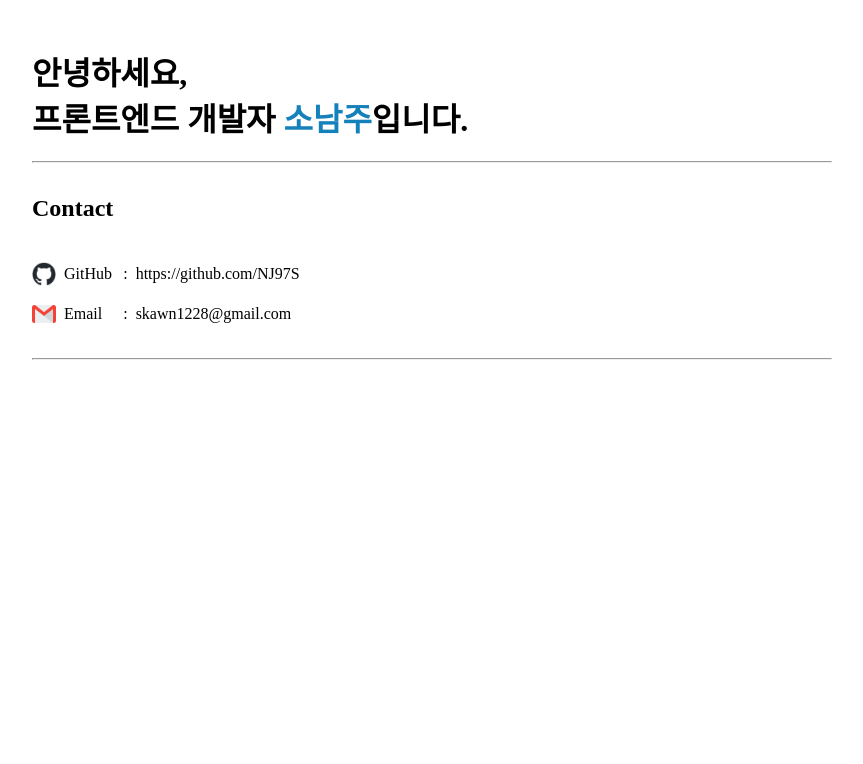
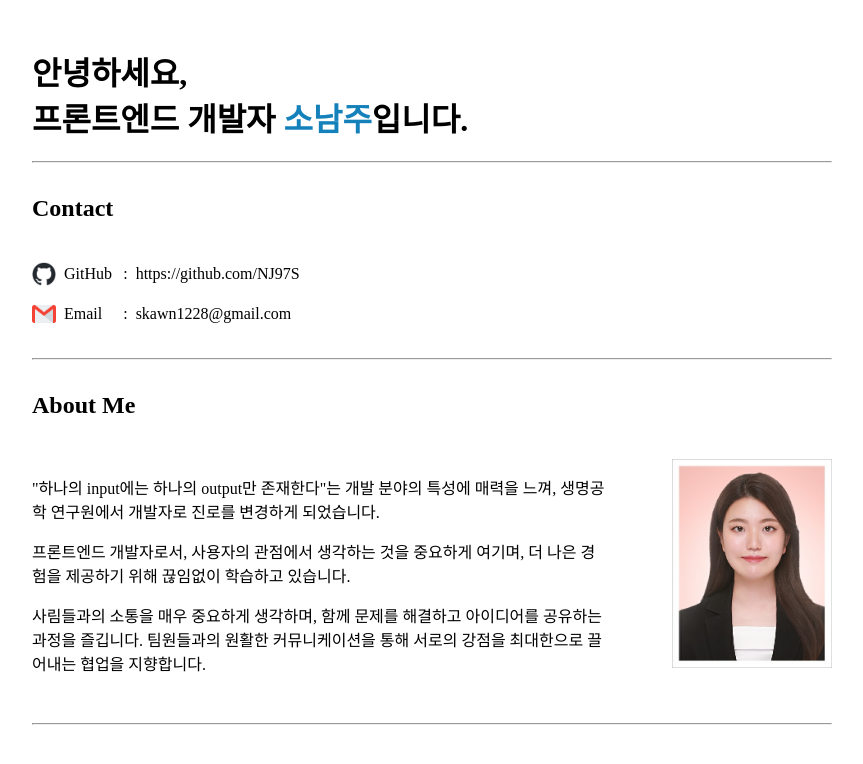
Before and after one commit to NJ97S/namju.github.io, a plain HTML site: page index.html in a window 1280 px wide. Shown: the whole page, without its empty margins (208-1071 px from the left). Drawn offline with Linux system fonts and the light colour scheme.

Commit message:
about me 추가

```diff
--- a/index.html
+++ b/index.html
@@ -15,24 +15,52 @@
 
       <hr />
 
-      <div class="contact">
+      <div class="section contact">
         <p class="title">Contact</p>
 
         <span>
-          <img src="./images/github-mark.png" />
+          <img src="./images/github-mark.png" alt="github" />
           <span class="link_name">GitHub</span>:
           <a href="https://github.com/NJ97S" target="_blank">
             https://github.com/NJ97S
           </a>
         </span>
         <span>
-          <img src="./images/gmail.png" />
+          <img src="./images/gmail.png" alt="gmail" />
           <span class="link_name">Email</span>:
           <span>skawn1228@gmail.com</span>
         </span>
       </div>
 
       <hr />
+
+      <div class="section about">
+        <p class="title">About Me</p>
+
+        <div class="profile">
+          <div>
+            <p>
+              "하나의 input에는 하나의 output만 존재한다"는 개발 분야의 특성에
+              매력을 느껴, 생명공학 연구원에서 개발자로 진로를 변경하게
+              되었습니다.
+            </p>
+            <p>
+              프론트엔드 개발자로서, 사용자의 관점에서 생각하는 것을 중요하게
+              여기며, 더 나은 경험을 제공하기 위해 끊임없이 학습하고 있습니다.
+            </p>
+            <p>
+              사림들과의 소통을 매우 중요하게 생각하며, 함께 문제를 해결하고
+              아이디어를 공유하는 과정을 즐깁니다. 팀원들과의 원활한
+              커뮤니케이션을 통해 서로의 강점을 최대한으로 끌어내는 협업을
+              지향합니다.
+            </p>
+          </div>
+
+          <img src="./images/profile.jpg" alt="profile" class="profile-img" />
+        </div>
+      </div>
+
+      <hr />
     </div>
   </body>
 </html>
--- a/main.css
+++ b/main.css
@@ -22,14 +22,14 @@ h1 > span {
   color: rgb(21, 129, 187);
 }
 
-.contact {
+.section {
   display: flex;
   flex-direction: column;
   gap: 1rem;
   margin-bottom: 2rem;
 }
 
-.contact .title {
+.section .title {
   font-size: 1.5rem;
   font-weight: 600;
 }
@@ -48,3 +48,14 @@ h1 > span {
   width: 1.5rem;
   height: 1.5rem;
 }
+
+.about .profile {
+  display: flex;
+  justify-content: space-between;
+  gap: 4rem;
+}
+
+.about .profile-img {
+  width: 10rem;
+  height: fit-content;
+}
```
Also changed, not shown: images/profile.jpg (added).
